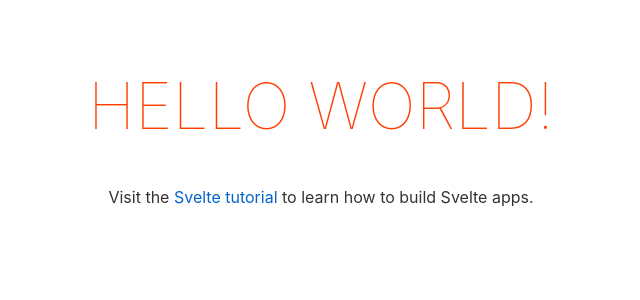
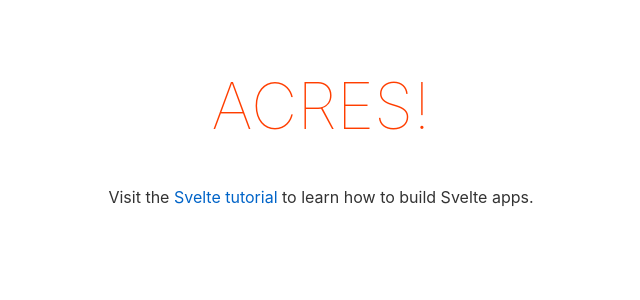
Before and after one commit to NicolaiBlood/Acres-Project, a Svelte app: page / in a window 1280 px wide. Shown: the top 300 px of the page, without its empty margins (319-959 px from the left). Built offline with nearby package versions, Linux system fonts and the light colour scheme.

Commit message:
Finally working?

```diff
--- a/src/App.svelte
+++ b/src/App.svelte
@@ -3,7 +3,7 @@
 </script>
 
 <main>
-	<h1>Hello {name}!</h1>
+	<h1>{name}!</h1>
 	<p>Visit the <a href="https://svelte.dev/tutorial">Svelte tutorial</a> to learn how to build Svelte apps.</p>
 </main>
 
--- a/src/main.js
+++ b/src/main.js
@@ -3,7 +3,7 @@
 const app = new App({
 	target: document.body,
 	props: {
-		name: 'world'
+		name: 'Acres'
 	}
 });
 
```
